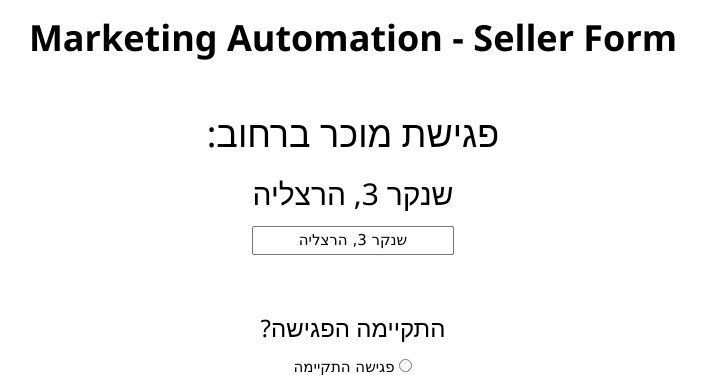
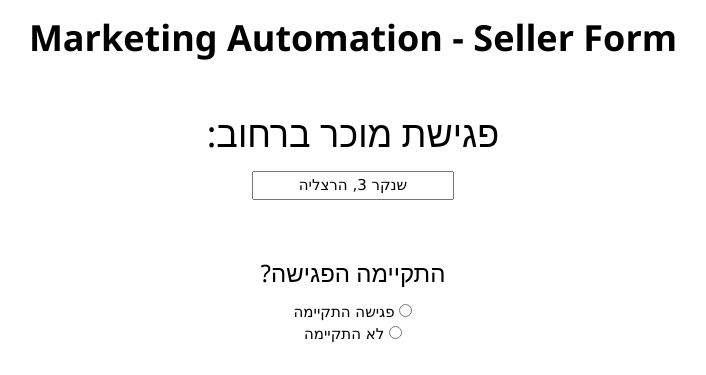
Before and after one commit to nadavlotan6/HH-Agent, a website: page index.html in a window 1280 px wide. Shown: the part 378-753 px from the top of the page, without its empty margins (287-993 px from the left). Drawn offline with nearby package versions, Linux system fonts and the light colour scheme; no server answers; a script that the page names is missing.

Commit message:
asasdasd

```diff
--- a/index.html
+++ b/index.html
@@ -30,8 +30,8 @@
 
       <div>
         <h1>פגישת מוכר ברחוב: </h1>
-        <h2 id="address">שנקר 3, הרצליה</h2>
-        <input class=addressInput id="address" name="address" type="text" value="שנקר 3, הרצליה"><br><br>
+        <!-- <h2 id="address">שנקר 3, הרצליה</h2> -->
+        <input class=addressInput id="address" type="text" value="שנקר 3, הרצליה"><br><br>
         <br>
       </div>
 
```
